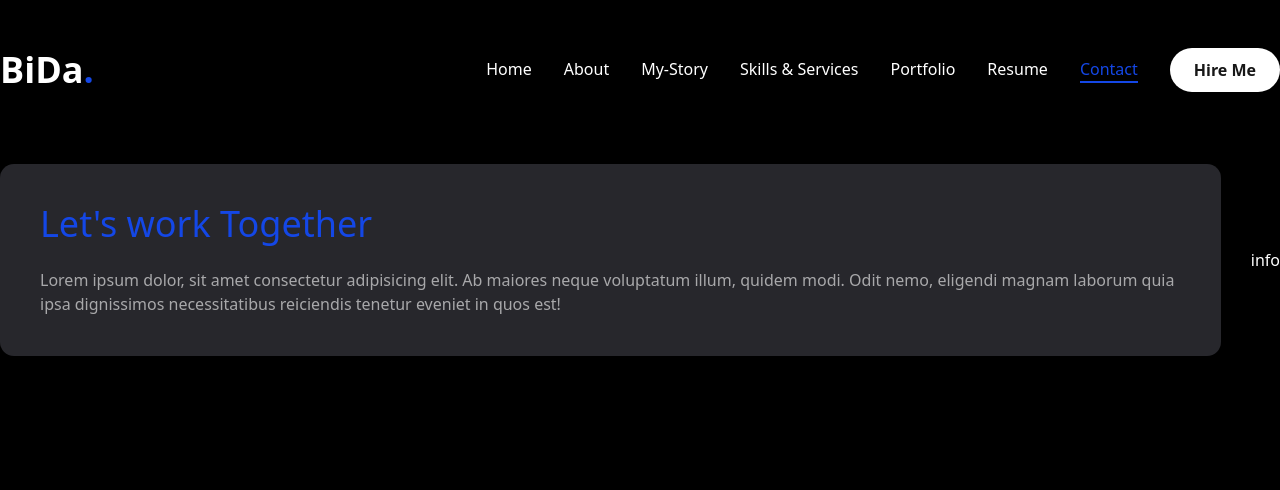
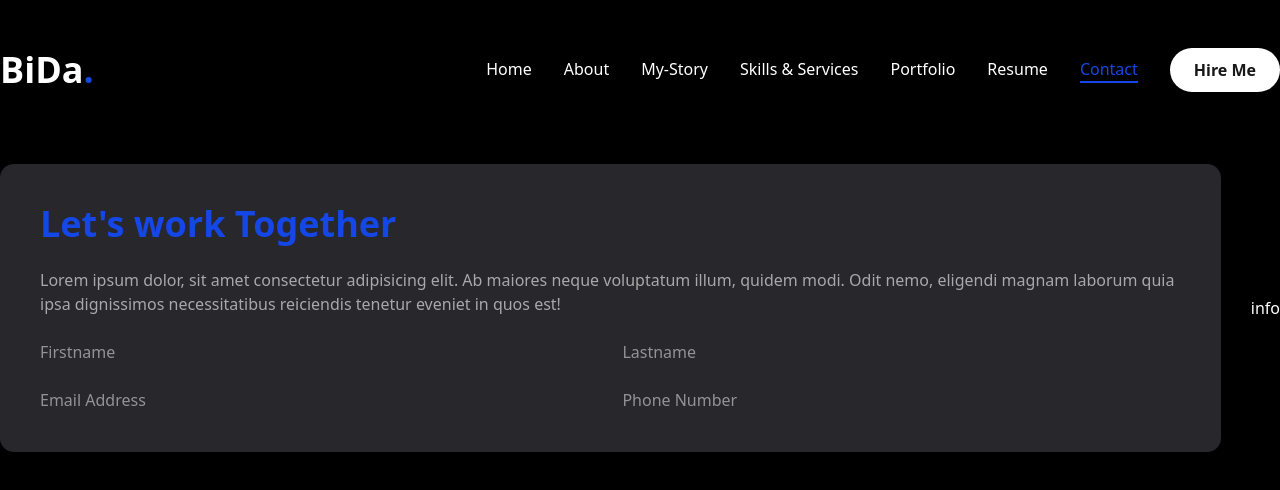
Before and after one commit to Bida3443/Bida-dev, a Next.js app: page /contact in a window 1280 px wide. Shown: the top 490 px of the page. Built offline with nearby package versions, Linux system fonts and the light colour scheme.

Commit message:
My Porfolio

```diff
--- a/app/contact/page.tsx
+++ b/app/contact/page.tsx
@@ -55,8 +55,16 @@ export default function Service ()  {
                     {/* form */}
                     <div className="lg:h-[54%] order-2 lg:order-0">
                         <form action="" className="flex flex-col gap-6 p-10 bg-[#27272c] rounded-xl">
-                            <h3 className="text-4xl text-blue-700">Let's work Together</h3>
+                            <h3 className="text-4xl text-blue-700 font-bold">Let's work Together</h3>
                             <p className="text-white/60">Lorem ipsum dolor, sit amet consectetur adipisicing elit. Ab maiores neque voluptatum illum, quidem modi. Odit nemo, eligendi magnam laborum quia ipsa dignissimos necessitatibus reiciendis tenetur eveniet in quos est!</p>
+
+                            {/* input */}
+                            <div className="grid grid-cols-1 md:grid-cols-2 gap-6 ">
+                                <input type="Firstname" placeholder="Firstname" />
+                                <input type="Lastname" placeholder="Lastname" />
+                                <input type="Emails" placeholder="Email Address" />
+                                <input type="Phone" placeholder="Phone Number" />
+                            </div>
                         </form>
                     </div>
 
--- a/components/ui/input.tsx
+++ b/components/ui/input.tsx
@@ -8,9 +8,7 @@ function Input({ className, type, ...props }: React.ComponentProps<"input">) {
       type={type}
       data-slot="input"
       className={cn(
-        "file:text-foreground placeholder:text-muted-foreground selection:bg-primary selection:text-primary-foreground dark:bg-input/30 border-input h-9 w-full min-w-0 rounded-md border bg-transparent px-3 py-1 text-base shadow-xs transition-[color,box-shadow] outline-none file:inline-flex file:h-7 file:border-0 file:bg-transparent file:text-sm file:font-medium disabled:pointer-events-none disabled:cursor-not-allowed disabled:opacity-50 md:text-sm",
-        "focus-visible:border-ring focus-visible:ring-ring/50 focus-visible:ring-[3px]",
-        "aria-invalid:ring-destructive/20 dark:aria-invalid:ring-destructive/40 aria-invalid:border-destructive",
+        "flex h-12 rounded-md border border-white/10 focus:border-blue-400 font-light bg-primary px-4 py-5 text-base placeholder:text-white/60",
         className
       )}
       {...props}
```
